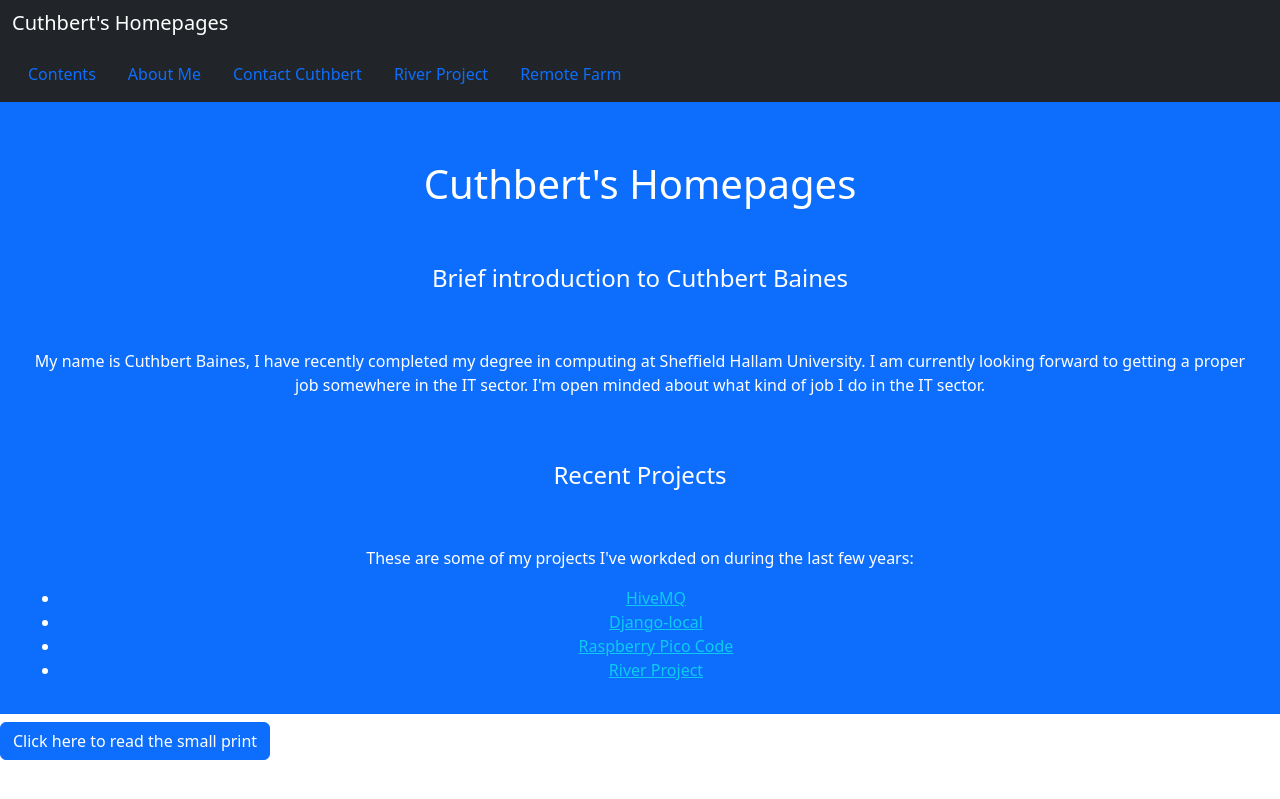
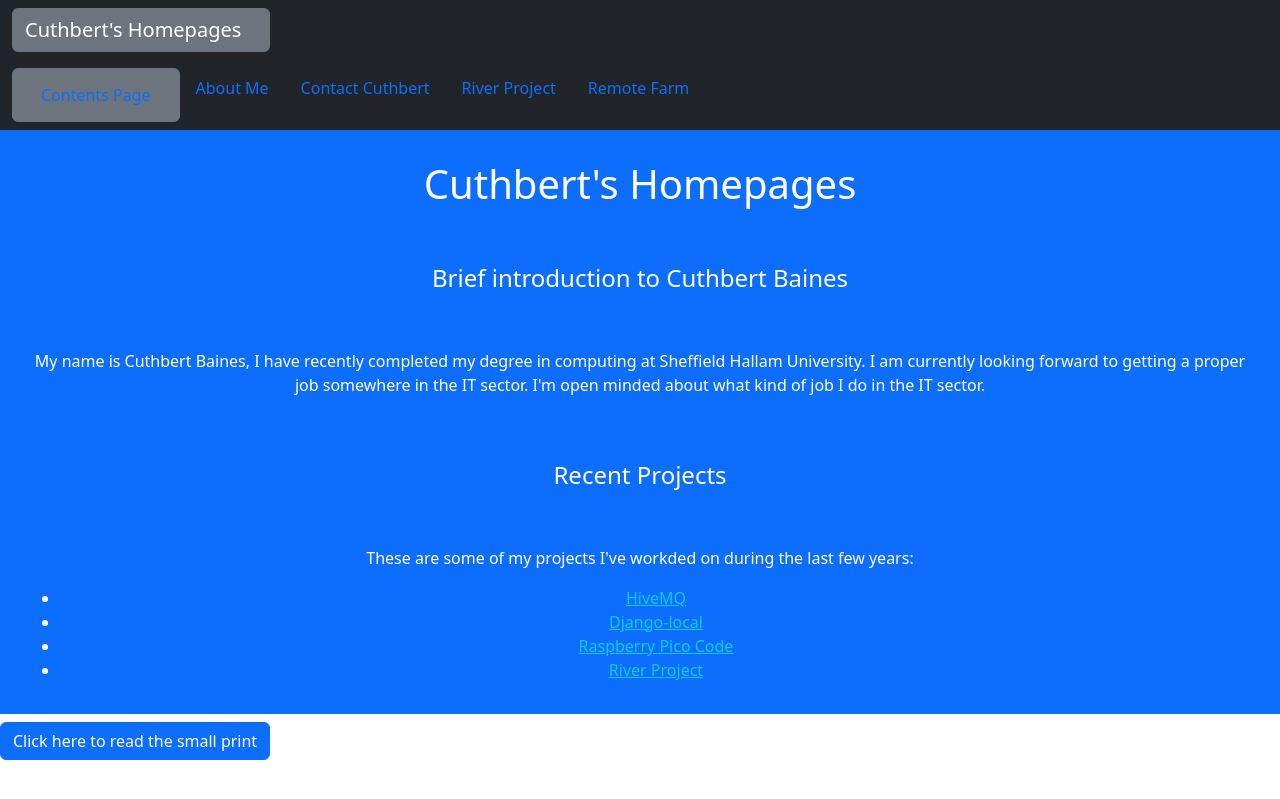
Before and after one commit to cuthbert86/cuthbert86.github.io, a Jekyll site: the page built from index.html, in a window 1280 px wide. Shown: the top 799 px of the page. Built offline with Jekyll 4.4.1, drawn with Linux system fonts in a browser that asks for light colours.

Commit message:
Update template.html
Signed-off-by: Cuthbert Baines <149163506+cuthbert86@users.noreply.github.com>

```diff
--- a/_layouts/template.html
+++ b/_layouts/template.html
@@ -13,11 +13,11 @@
         <div class="bg-dark p-4">
         <nav class="navbar navbar-dark bg-dark fixed-top">
           <div class="container-fluid">
-               <p><a class="navbar-brand" role="button" data-bs-toggle="tooltip" data-bs-placement="bottom" title="Back To Home" href="index">Cuthbert's Homepages</a></p>
+               <p><button type="button" class="btn btn-secondary" data-bs-container="body" data-bs-toggle="popover" data-bs-placement="bottom" data-bs-content="Back to homepage"><a class="navbar-brand">Cuthbert's Homepages</a></button></p>
           </div>
           <div class="container-fluid">
                 <ul class="nav nav-pills list-group-horizontal">
-                    <li class="nav-item"><a class="nav-link" role="button" class="link-light" data-bs-toggle="tooltip" data-bs-placement="bottom" title="Click for contents page" href="contents">Contents</a></li>
+                    <li class="nav-item"><button type="button" class="btn btn-secondary" data-bs-container="body" data-bs-toggle="popover" data-bs-placement="bottom" data-bs-content="Click for the contents page"><a class="nav-link href="contents">Contents Page</a></button></li>
                     <li class="nav-item"><a class="nav-link" role="button" class="link-light" data-bs-toggle="tooltip" data-bs-placement="bottom" title="Click to learn about Cuthbert Baines" href="about">About Me</a></li>
                     <li class="nav-item"><a class="nav-link" role="button" class="link-light" data-bs-toggle="tooltip" data-bs-placement="bottom" title="Click here to find out how to contact Cuthbert" href="contact">Contact Cuthbert</a></li>
                     <li class="nav-item"><a class="nav-link" role="button" class="link-light" data-bs-toggle="tooltip" data-bs-placement="bottom" title="Click to find out about this project" href="River_Project">River Project</a></li>
```
